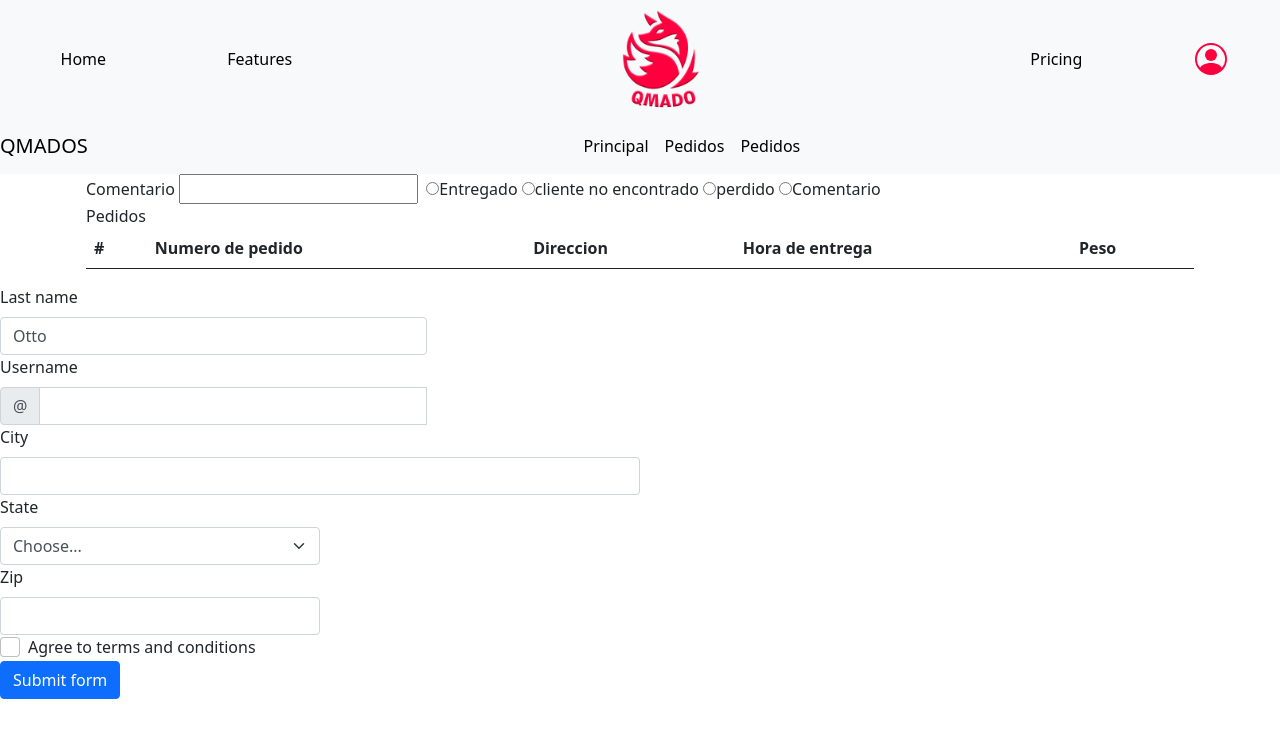
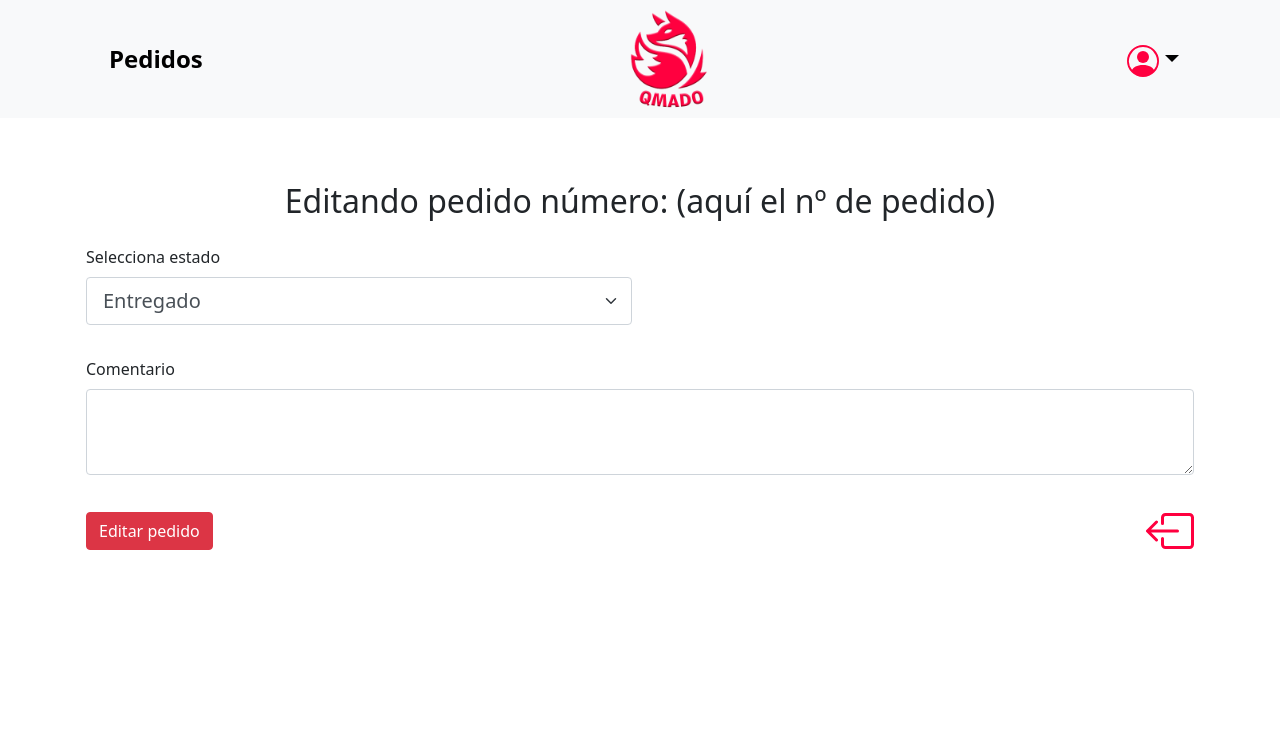
Before and after one commit to Lfparr86/Pedidos, a PHP site: page /editar.html in a window 1280 px wide. Shown: the top 738 px of the page. Run offline with PHP 8.4, Linux system fonts and the light colour scheme; lists and menus that the app fills with data are empty.

Commit message:
Cambios menores

```diff
--- a/css/style.css
+++ b/css/style.css
@@ -12,10 +12,7 @@ a{
 nav a{
     color: black!important;
 }
-nav a:hover{
-    color: #FF003F!important;
-    transition: 0.2s;
-}
+
 a:hover{
     color: white;
 }
@@ -55,3 +52,14 @@ iframe{
     width: 90%!important;
  }
 }
+
+li a{
+    font-weight: bold;
+    font-size: 1.5rem;
+}
+
+nav a:hover{
+    color: #FF003F!important;
+    text-decoration-color: black!important;
+    transition: 0.2s;
+}
--- a/editar.html
+++ b/editar.html
@@ -18,129 +18,57 @@
     <div class="collapse navbar-collapse " id="navbarNavDropdown">
       <ul class="navbar-nav justify-content-around align-items-center flex-grow-1 pe-3">
         <li class="nav-item">
-          <a class="nav-link" href="#">Home <span class="sr-only">(current)</span></a>
-        </li>
-        <li class="nav-item">
-          <a class="nav-link" href="#">Features</a>
+          <a class="nav-link" href="index.html">Pedidos <span class="sr-only">(current)</span></a>
         </li>
         <li class="nav-item logui">
           <img class="logo" src="img/Logo_QMado.png" alt="logo">
         </li>
         <li class="nav-item">
-          <a class="nav-link" href="#">Pricing</a>
-        </li>
-        <li class="nav-item">
-          <a href="#"><svg xmlns="http://www.w3.org/2000/svg" width="32" height="32" fill="#FF003F" class="bi bi-person-circle" viewBox="0 0 16 16">
+            <a href="#" class="dropdown-toggle" href="#" role="button" id="dropdownMenuLink" data-bs-toggle="dropdown" aria-expanded="false"><svg xmlns="http://www.w3.org/2000/svg" width="32" height="32" fill="#FF003F" class="bi bi-person-circle" viewBox="0 0 16 16">
                 <path d="M11 6a3 3 0 1 1-6 0 3 3 0 0 1 6 0z"/>
                 <path fill-rule="evenodd" d="M0 8a8 8 0 1 1 16 0A8 8 0 0 1 0 8zm8-7a7 7 0 0 0-5.468 11.37C3.242 11.226 4.805 10 8 10s4.757 1.225 5.468 2.37A7 7 0 0 0 8 1z"/>
               </svg></a>
-
+              <ul class="dropdown-menu" aria-labelledby="dropdownMenuLink">
+                <li><a class="dropdown-item" href="#">Action</a></li>
+                <li><a class="dropdown-item" href="#">Another action</a></li>
+                <li><a class="dropdown-item" href="#">Something else here</a></li>
+              </ul>
         </li>
-
       </ul>
     </div>
   </nav>
 
-    <nav class="navbar navbar-expand-lg navbar-light bg-light">
-        <a class="navbar-brand" href="#">QMADOS</a>
-        <button class="navbar-toggler" type="button" data-toggle="collapse" data-target="#navbarNavAltMarkup" aria-controls="navbarNavAltMarkup" aria-expanded="false" aria-label="Toggle navigation">
-          <span class="navbar-toggler-icon"></span>
-        </button>
-        <div class="collapse navbar-collapse justify-content-center" id="navbarNavAltMarkup">
-          <div class="navbar-nav">
-            <a class="nav-item nav-link active" href="index.html">Principal <span class="sr-only">(current)</span></a>
-            <a class="nav-item nav-link" href="#">Pedidos</a>
-            <a class="nav-item nav-link" href="#">Pedidos</a>
+  <div class="container mt-5">
+    <h2 class="text-center py-3">Editando pedido número: (aquí el nº de pedido)</h2>
+    <form class="row g-3 needs-validation" novalidate>
+      <div class="col-lg-6 col-sm-12">
+        <label for="validationCustom01" class="form-label">Selecciona estado</label>
+    <div class="mb-3">
+    <select class="form-select form-select-lg" name="select" id="select">
+    <option value="entregado">Entregado</option>
+    <option value="clienteNotFound">Cliente no encontrado</option>
+    <option value="accident">Incidencia con el paquete</option>
+  </select>
       </div>
-        </div>
-      </nav>
-
-      <div class="container">
-
-        <form action="" method="post">
-          <label for="comentario">Comentario</label>
-          <input type="text">
-          <label for=""></label>
-
-          <input type="radio" value="Entregado">Entregado
-          <input type="radio" value="Cliente no encontrado">cliente no encontrado
-          <input type="radio" value="Perdio">perdido
-          <input type="radio" value="Comentario">Comentario
-        </form>
-        <caption>Pedidos</caption>
-        <table class="table">
-            <thead>
-                <tr>
-                    <th>#</th>
-                    <th>Numero de pedido</th>
-                    <th>Direccion</th>
-                    <th>Hora de entrega</th>
-                    <th>Peso</th>
-
-
-                </tr>
-            </thead>
-            <tbody>
-            </tbody>
-        </table>
-      </div>
-    </div>
-    <div class="col-md-4">
-      <label for="validationCustom02" class="form-label">Last name</label>
-      <input type="text" class="form-control" id="validationCustom02" value="Otto" required>
         <div class="valid-feedback">
           Looks good!
         </div>
       </div>
-    <div class="col-md-4">
-      <label for="validationCustomUsername" class="form-label">Username</label>
-      <div class="input-group">
-        <span class="input-group-text" id="inputGroupPrepend">@</span>
-        <input type="text" class="form-control" id="validationCustomUsername" aria-describedby="inputGroupPrepend" required>
-        <div class="invalid-feedback">
-          Please choose a username.
+
+      <div class="mb-3">
+        <label for="textarea" class="form-label">Comentario</label>
+        <textarea class="form-control" name="textarea" id="textarea" rows="3"></textarea>
       </div>
-      </div>
-    </div>
-    <div class="col-md-6">
-      <label for="validationCustom03" class="form-label">City</label>
-      <input type="text" class="form-control" id="validationCustom03" required>
-      <div class="invalid-feedback">
-        Please provide a valid city.
-      </div>
-    </div>
-    <div class="col-md-3">
-      <label for="validationCustom04" class="form-label">State</label>
-      <select class="form-select" id="validationCustom04" required>
-        <option selected disabled value="">Choose...</option>
-        <option>...</option>
-      </select>
-      <div class="invalid-feedback">
-        Please select a valid state.
-      </div>
-    </div>
-    <div class="col-md-3">
-      <label for="validationCustom05" class="form-label">Zip</label>
-      <input type="text" class="form-control" id="validationCustom05" required>
-      <div class="invalid-feedback">
-        Please provide a valid zip.
-      </div>
-    </div>
-    <div class="col-12">
-      <div class="form-check">
-        <input class="form-check-input" type="checkbox" value="" id="invalidCheck" required>
-        <label class="form-check-label" for="invalidCheck">
-          Agree to terms and conditions
-        </label>
-        <div class="invalid-feedback">
-          You must agree before submitting.
-        </div>
-      </div>
-    </div>
-    <div class="col-12">
-      <button class="btn btn-primary" type="submit">Submit form</button>
+
+      <div class="col-12 d-flex justify-content-between align-items-center">
+        <button class="btn btn-danger" type="submit">Editar pedido</button>
+        <a href="detalle.html"><svg xmlns="http://www.w3.org/2000/svg" width="48" height="48" fill="#FF003F" class="bi bi-box-arrow-left" viewBox="0 0 16 16">
+          <path fill-rule="evenodd" d="M6 12.5a.5.5 0 0 0 .5.5h8a.5.5 0 0 0 .5-.5v-9a.5.5 0 0 0-.5-.5h-8a.5.5 0 0 0-.5.5v2a.5.5 0 0 1-1 0v-2A1.5 1.5 0 0 1 6.5 2h8A1.5 1.5 0 0 1 16 3.5v9a1.5 1.5 0 0 1-1.5 1.5h-8A1.5 1.5 0 0 1 5 12.5v-2a.5.5 0 0 1 1 0v2z"/>
+          <path fill-rule="evenodd" d="M.146 8.354a.5.5 0 0 1 0-.708l3-3a.5.5 0 1 1 .708.708L1.707 7.5H10.5a.5.5 0 0 1 0 1H1.707l2.147 2.146a.5.5 0 0 1-.708.708l-3-3z"/>
+        </svg></a>
       </div>
     </form>
+  </div>
 
 </body>
 </html>
```
Also changed, not shown: detalle.html (+13 -14 lines), index.html (+11 -14 lines). Lines whose indentation alone changed are shown as unchanged.
